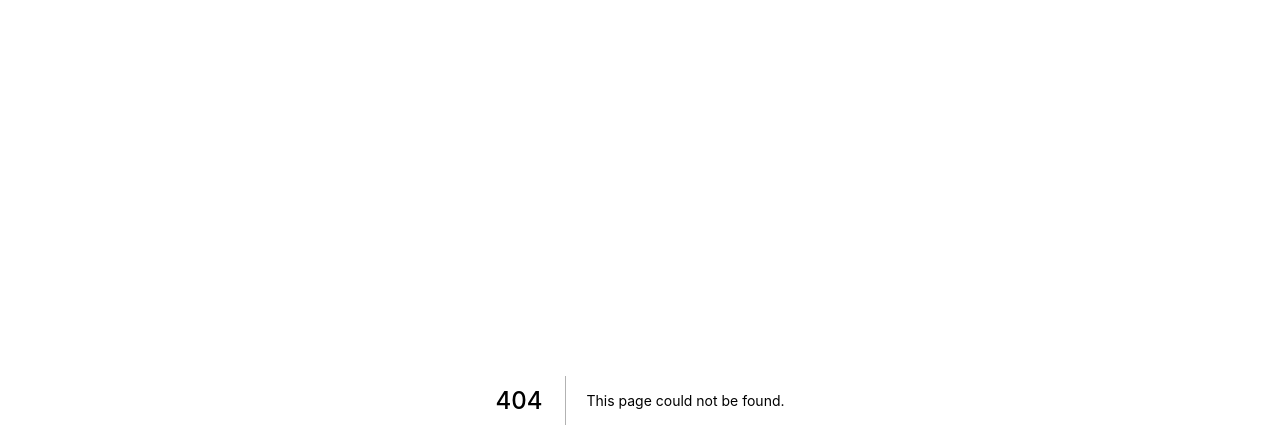
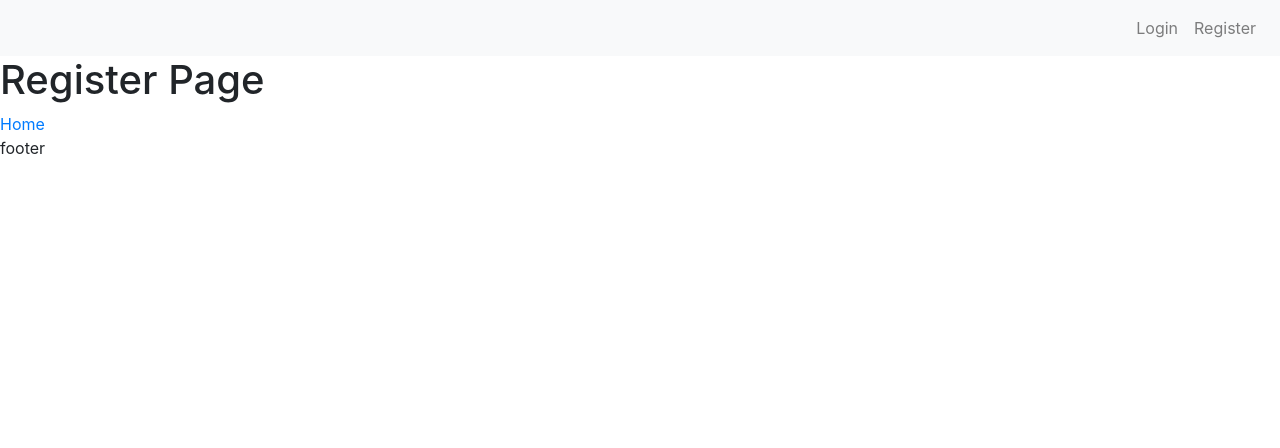
Before and after one commit to GWilczyk/MULTI_USER_SEO_BLOGGING_PLATFORM, a Next.js app in the folder frontend/: page /signup in a window 1280 px wide. Before the commit this address had no page. Shown: the top 448 px of the page. Built offline with nearby package versions, Linux system fonts and the light colour scheme.

Commit message:
Navigation using 'next/link'

```diff
--- a/frontend/components/Header.js
+++ b/frontend/components/Header.js
@@ -1,4 +1,5 @@
 import { useState } from 'react';
+import Link from 'next/link';
 import { APP_NAME } from '../config';
 import {
 	Collapse,
@@ -23,17 +24,21 @@ const Header = () => {
 	return (
 		<div>
 			<Navbar color='light' light expand='md'>
-				<NavbarBrand href='/'>{APP_NAME}</NavbarBrand>
+				<Link href='/'>
+					<NavLink className='font-weight-bold'>{APP_NAME}</NavLink>
+				</Link>
 				<NavbarToggler onClick={toggle} />
 				<Collapse isOpen={isOpen} navbar>
 					<Nav className='ml-auto' navbar>
 						<NavItem>
-							<NavLink href='/components/'>Components</NavLink>
+							<Link href='/signin'>
+								<NavLink>Login</NavLink>
+							</Link>
 						</NavItem>
 						<NavItem>
-							<NavLink href='https://github.com/reactstrap/reactstrap'>
-								GitHub
-							</NavLink>
+							<Link href='/signup'>
+								<NavLink>Register</NavLink>
+							</Link>
 						</NavItem>
 					</Nav>
 				</Collapse>
--- /dev/null
+++ b/frontend/pages/signup.js
@@ -0,0 +1,21 @@
+import Head from 'next/head';
+import Link from 'next/link';
+import Layout from '../components/Layout';
+
+const Signup = () => {
+	return (
+		<>
+			<Head>
+				<meta name='viewport' content='width=device-width, initial-scale=1.0' />
+			</Head>
+			<Layout>
+				<h1>Register Page</h1>
+				<Link href='/'>
+					<a>Home</a>
+				</Link>
+			</Layout>
+		</>
+	);
+};
+
+export default Signup;
```
Also changed, not shown: frontend/pages/index.js (+8 -1 lines), frontend/pages/signin.js (added, +21 -0 lines).
